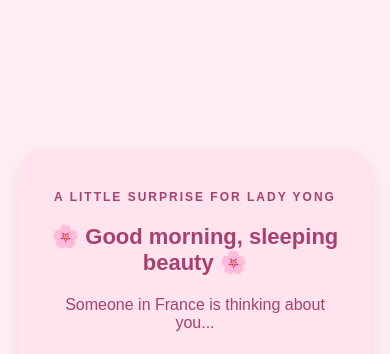
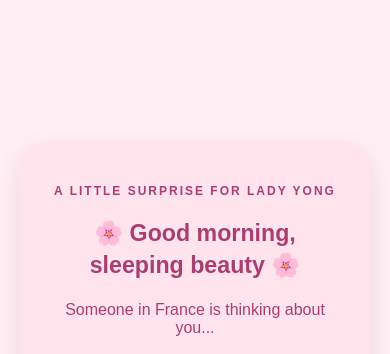
Before and after one commit to hecaton-core/GMKP, a plain HTML site: page index.html in a window 390 px wide. Shown: the top 354 px of the page. Drawn offline with Linux system fonts and the light colour scheme.

Commit message:
style: improve mobile heading responsiveness

```diff
--- a/style.css
+++ b/style.css
@@ -218,3 +218,10 @@ h1 {
         transform: translateY(0) scale(1);
     }
 }
+
+@media (max-width: 480px) {
+    .morning-card h1 {
+        font-size: 1.45rem;
+        line-height: 1.35;
+    }
+}
```
